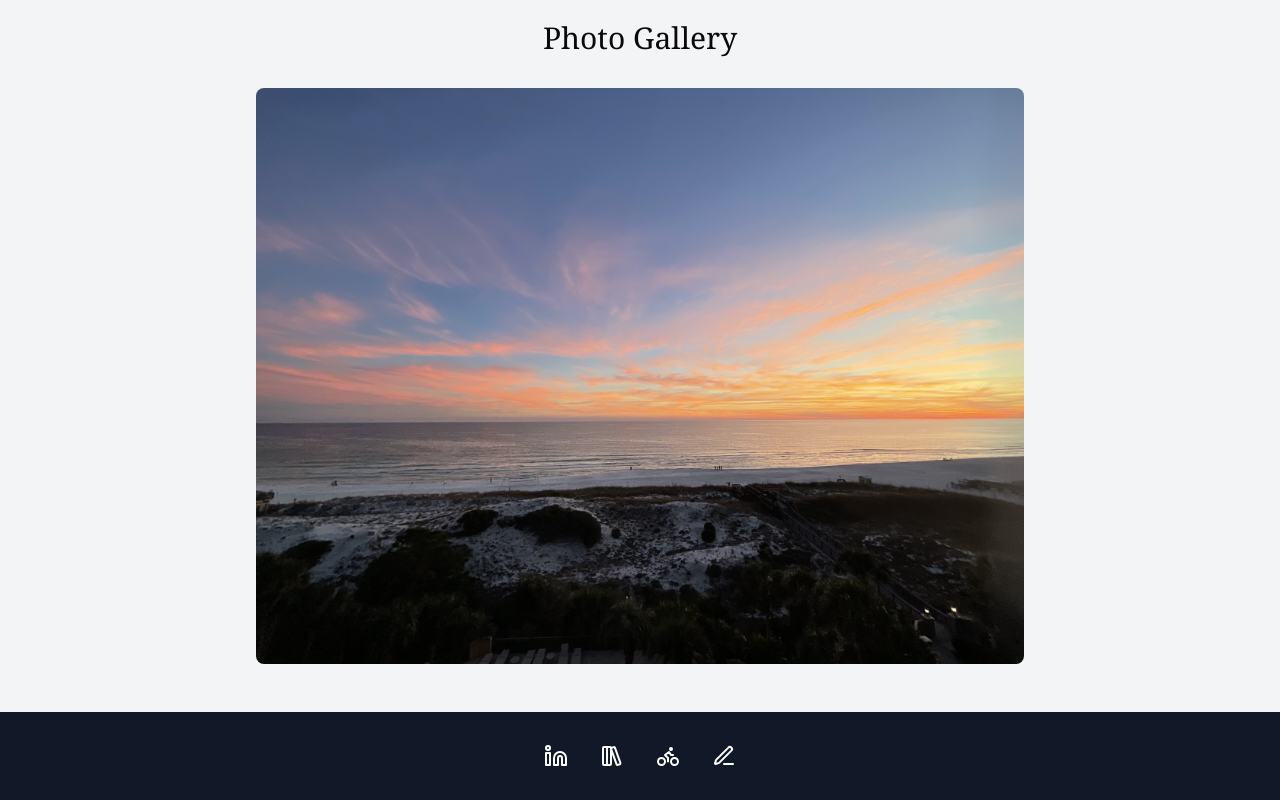
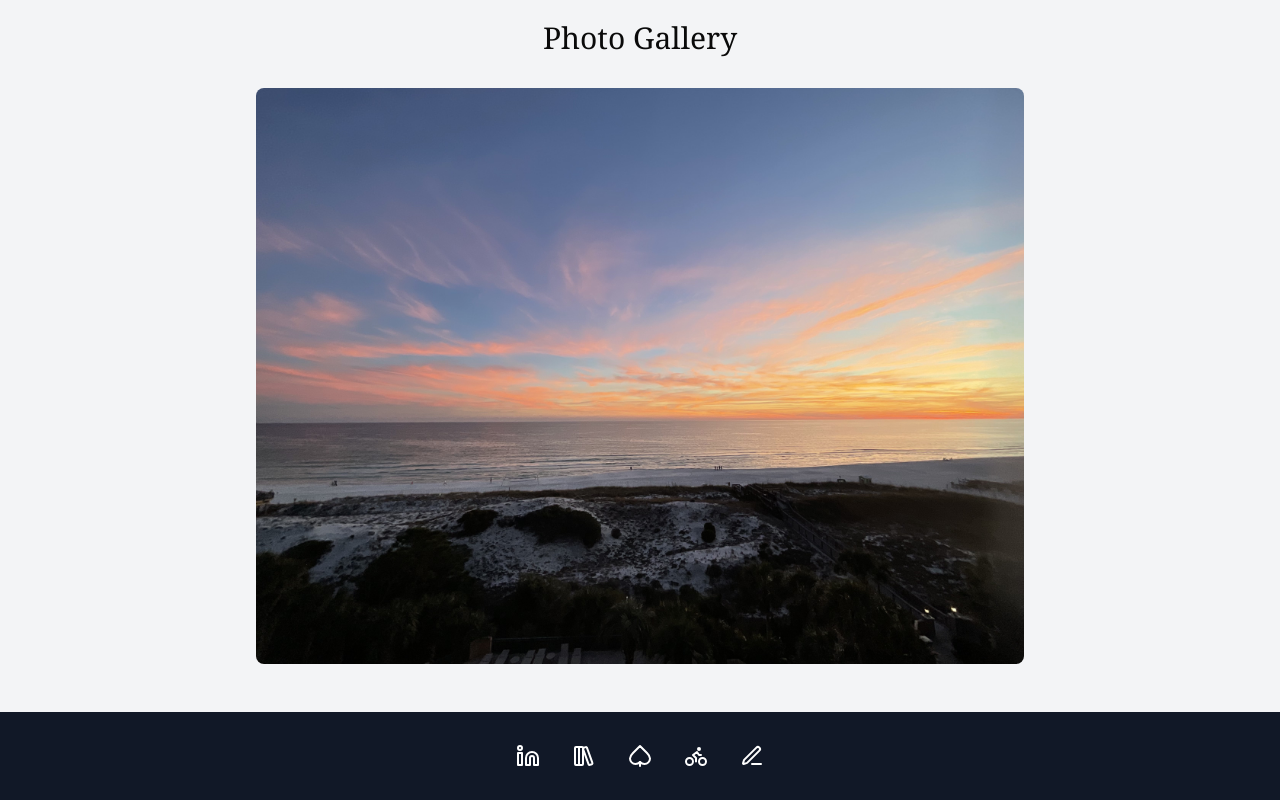
Before and after one commit to rk504/personal-website, a Next.js app: page / in a window 1280 px wide. Shown: the part 1092-1892 px from the top of the page. Built offline with nearby package versions, Linux system fonts and the light colour scheme.

Commit message:
Added Strava, Arturo Gomez substack - Update social-links.tsx

```diff
--- a/components/social-links.tsx
+++ b/components/social-links.tsx
@@ -29,6 +29,15 @@ export function SocialLinks() {
           rel="noopener noreferrer"
           className="hover:text-gray-300"
         >
+          <Spade size={24} />
+          <span className="sr-only">Ace Bridge</span>
+        </Link>
+        <Link
+          href="https://www.strava.com/athletes/122197702"
+          target="_blank"
+          rel="noopener noreferrer"
+          className="hover:text-gray-300"
+        >
           <Bike size={24} />
           <span className="sr-only">Strava</span>
         </Link>
```
